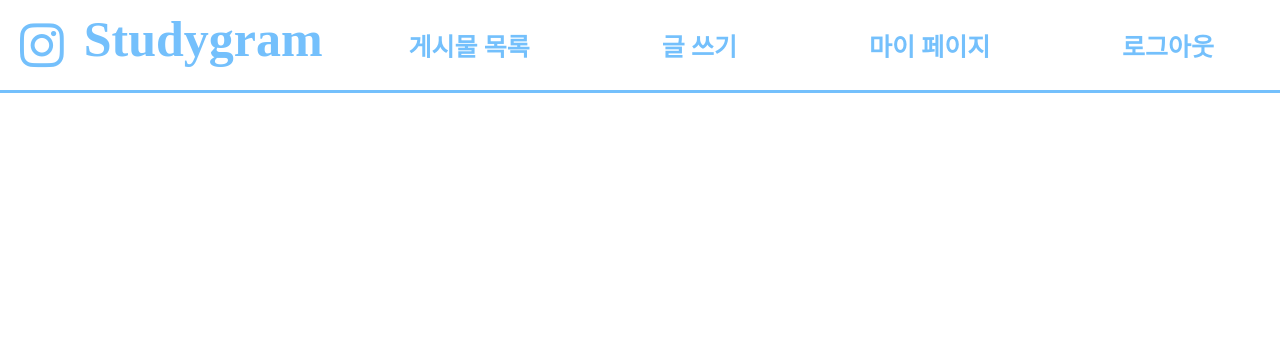
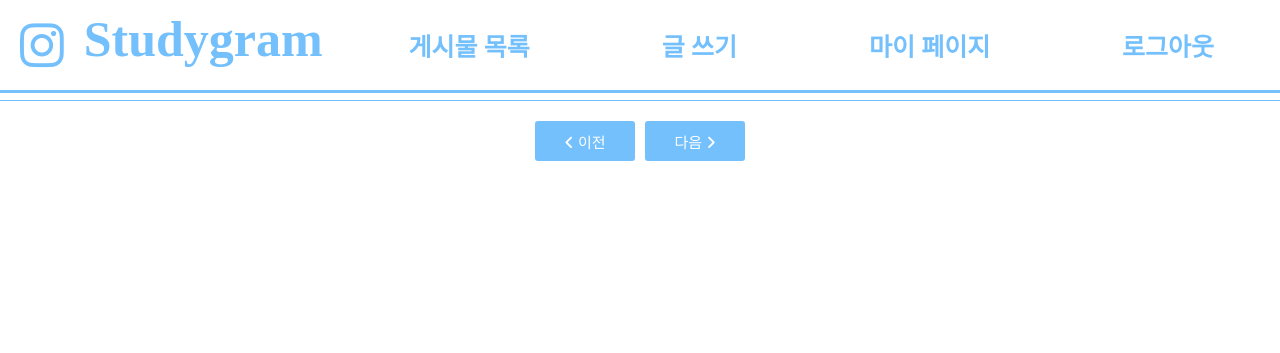
Before and after one commit to leechleech04/Study-Gram, a Node server app: template views/list.ejs in a window 1280 px wide. Shown: the top 353 px of the page. Run offline with Node 20, Linux system fonts and the light colour scheme; the template is opened without the code that fills it, so the values that code supplies are empty; some libraries are stand-ins or nearby versions.

Commit message:
Feat 페이지네이션 구현

```diff
--- a/app.js
+++ b/app.js
@@ -36,8 +36,28 @@ app.get('/login', (req, res) => {
   res.render('login');
 });
 
-app.get('/list', async (req, res) => {
-  let result = await db.collection('post').find().toArray();
+app.get('/list/start', async (req, res) => {
+  let result = await db.collection('post').find().limit(5).toArray();
+  res.render('list', { result });
+});
+
+app.get('/list/prev/:id', async (req, res) => {
+  let result = await db
+    .collection('post')
+    .find({ _id: { $lt: new ObjectId(req.params.id) } })
+    .sort({ _id: -1 })
+    .limit(5)
+    .toArray();
+  result.reverse();
+  res.render('list', { result });
+});
+
+app.get('/list/next/:id', async (req, res) => {
+  let result = await db
+    .collection('post')
+    .find({ _id: { $gt: new ObjectId(req.params.id) } })
+    .limit(5)
+    .toArray();
   res.render('list', { result });
 });
 
--- a/public/list.css
+++ b/public/list.css
@@ -23,3 +23,29 @@ a {
   margin-top: 10px;
   color: #808080;
 }
+
+.page-btn {
+  text-align: center;
+  border-top: 1px solid #74c0fc;
+  padding: 10px;
+}
+
+.page-btn a {
+  margin: 3px;
+}
+
+.page-btn button {
+  width: 100px;
+  height: 40px;
+  margin: 10px 0;
+  color: white;
+  border: none;
+  font-size: 15px;
+  border-radius: 3px;
+  cursor: pointer;
+  background-color: #74c0fc;
+}
+
+.page-btn button:hover {
+  background-color: #4dabf7;
+}
--- a/views/header.ejs
+++ b/views/header.ejs
@@ -5,7 +5,7 @@
   </div>
   <nav>
     <ul>
-      <li><a href="/list">게시물 목록</a></li>
+      <li><a href="/list/start">게시물 목록</a></li>
       <li><a href="/write">글 쓰기</a></li>
       <li><a href="/mypage">마이 페이지</a></li>
       <li><a href="/login">로그아웃</a></li>
--- a/views/list.ejs
+++ b/views/list.ejs
@@ -17,6 +17,14 @@
       </div>
     </a>
     <% } %>
+    <div class="page-btn">
+      <a href="/list/prev/<%= result[0]._id %>"
+        ><button><i class="fa-solid fa-angle-left"></i> 이전</button></a
+      >
+      <a href="/list/next/<%= result[result.length - 1]._id %>"
+        ><button>다음 <i class="fa-solid fa-angle-right"></i></button
+      ></a>
+    </div>
     <script
       src="https://kit.fontawesome.com/a99ca2fd10.js"
       crossorigin="anonymous"
```
